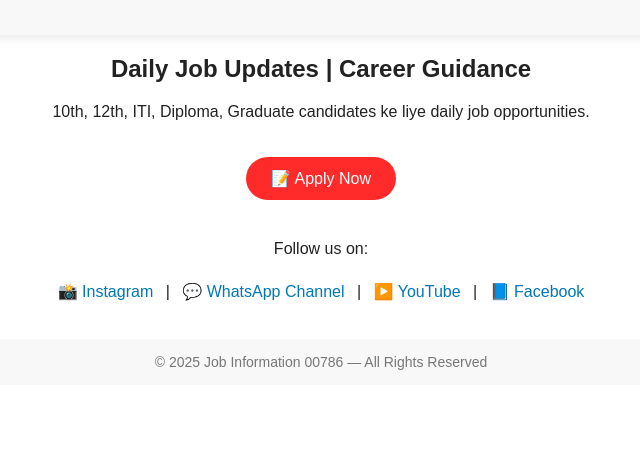
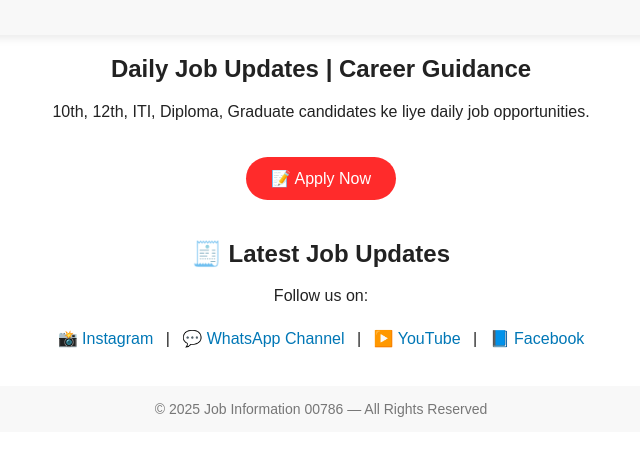
Before and after one commit to ayushgautam8060-ai/job_information00786, a plain HTML site: page index.html in a window 1280 px wide. Shown: the part 215-670 px from the top of the page, without its empty margins (319-959 px from the left). Drawn offline with Linux system fonts and the light colour scheme.

Commit message:
Update index.html

```diff
--- a/index.html
+++ b/index.html
@@ -77,7 +77,8 @@
     <a class="btn" href="https://forms.gle/8yToDxD6GNe3DCGZA" target="_blank">📝 Apply Now</a>
 
     <div class="social">
-      <p>Follow us on:</p>
+      <h2>🧾 Latest Job Updates</h2>
+<p>Follow us on:</p>
       <a href="https://www.instagram.com/job_information00786?igsh=MW02a3Z1ZmdtNjk5ZA==" target="_blank">📸 Instagram</a> |
       <a href="https://whatsapp.com/channel/0029VaBonf9L7UVetjM10x0f" target="_blank">💬 WhatsApp Channel</a> |
       <a href="https://www.youtube.com/@job_information00786" target="_blank">▶️ YouTube</a> |
```
